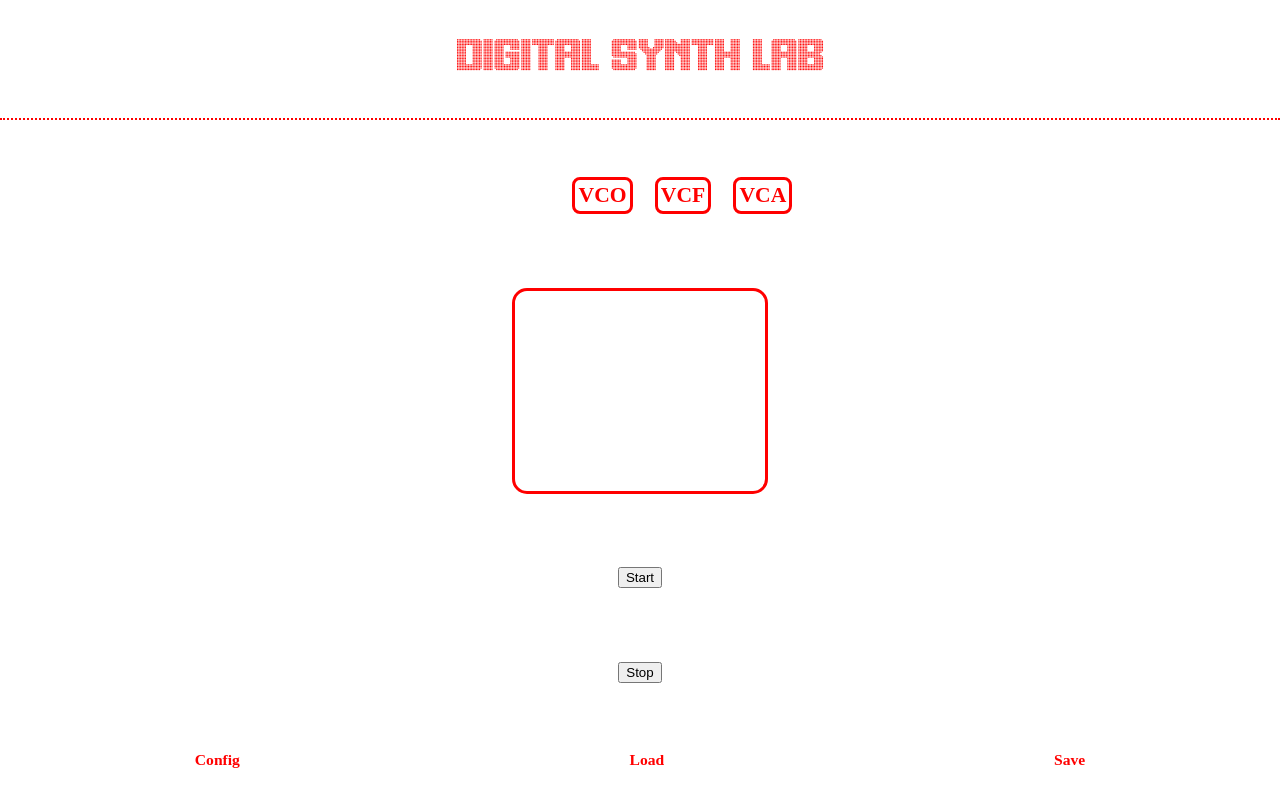
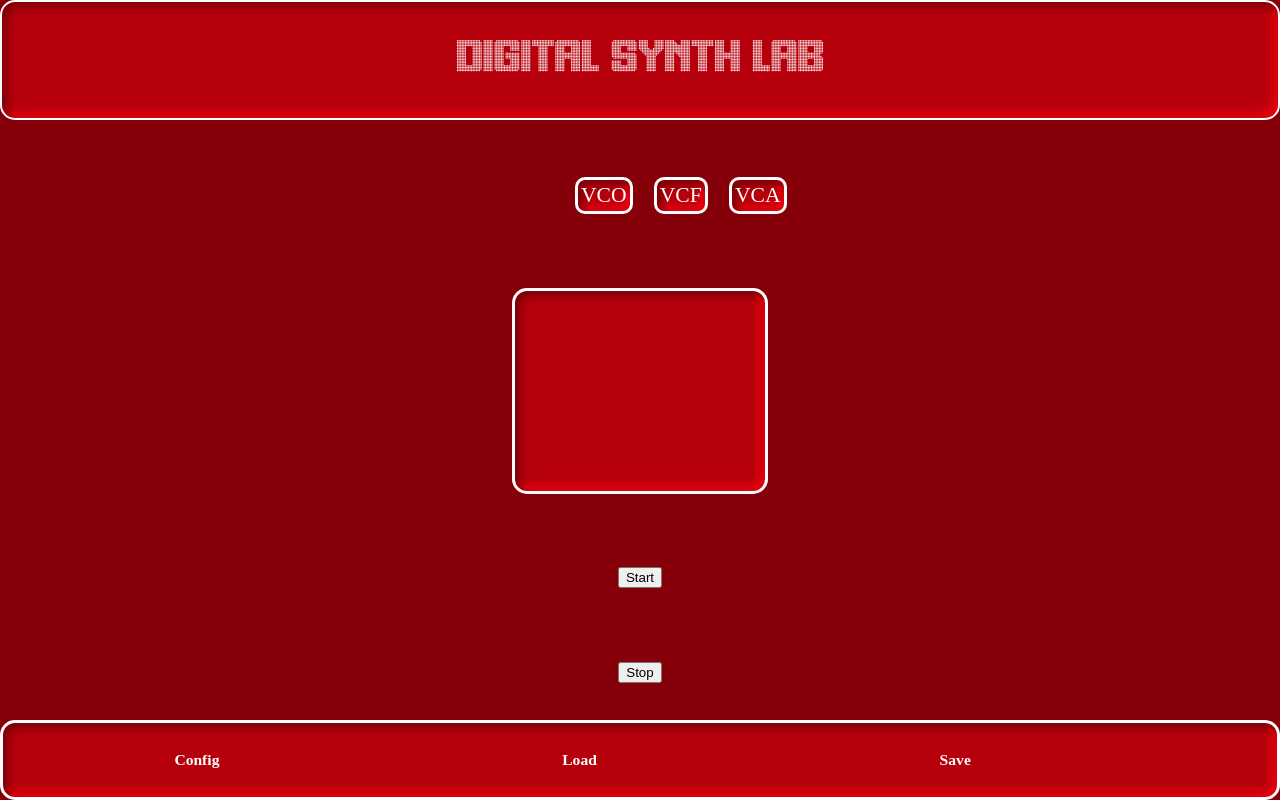
Before and after one commit to PhilippAubert/capstone-digitalSynth, a React (Create React App) app in the folder digitalsynth/: page / in a window 1280 px wide. Built offline with nearby package versions, Linux system fonts and the light colour scheme.

Commit message:
Add Neumorphism bg's

```diff
--- a/digitalsynth/src/App.css
+++ b/digitalsynth/src/App.css
@@ -6,18 +6,22 @@
   display: grid;
   grid-template-rows: 15vh auto 10vh;
   height: 100vh;
+  background: #850008;
 }
 
 .App-Header {
   font-family: "Squad";
   font-size: 2.9em;
-  color: #f00;
+  color: white;
   grid-row: 1/2;
   display: flex;
   justify-content: space-around;
   flex-direction: row;
   align-items: center;
-  border-bottom: 2px dotted #f00;
+  border-radius: 15px;
+  border: 2px solid white;
+  background: #b6000c;
+  box-shadow: inset 5px 5px 10px #7c0008, inset -5px -5px 10px #f00010;
 }
 
 .Nav-Bar {
@@ -46,21 +50,26 @@
 .Touchpad {
   height: 30%;
   width: 30%;
-  border: 3px solid #f00;
+  margin: 0 auto;
+  border: 3px solid white;
   border-radius: 15px;
-  margin: 0 auto;
+  background: #b6000c;
+  box-shadow: inset 5px 5px 10px #7c0008, inset -5px -5px 10px #f00010;
 }
 
 .Slider {
   text-decoration: none;
   font-family: "Toxigenesis";
-  color: #f00;
+  color: white;
   font-weight: 800;
-  border: 3px solid #f00;
-  border-radius: 8px;
+  border: 3px solid white;
+  border-radius: 10px;
   margin: 0 7%;
   padding: 2%;
   font-size: 90%;
+  font-weight: 200;
+  background: #b6000c;
+  box-shadow: inset 5px 5px 10px #7c0008, inset -5px -5px 10px #f00010;
 }
 
 input {
@@ -75,20 +84,27 @@ input {
   color: #f00;
   display: flex;
   justify-content: space-between;
+  border: 3px solid white;
+  border-radius: 15px;
+  background: #b6000c;
+  box-shadow: inset 5px 5px 10px #7c0008, inset -5px -5px 10px #f00010;
 }
 
 .Function-Board {
-  border: 3px solid #f00;
+  border: 2px solid white;
   font-family: "Toxigenesis";
-  color: #f00;
+  color: white;
   border-radius: 15px;
   width: 250px;
   height: 200px;
   margin: 1vh auto;
+  border-radius: 15px;
+  background: #b6000c;
+  box-shadow: inset 5px 5px 10px #7c0008, inset -5px -5px 10px #f00010;
 }
 
 .Function-Board h2 {
-  font-size: 15px;
+  font-size: 1em;
 }
 
 .Function-Board input {
--- a/digitalsynth/src/components/css/Footer.css
+++ b/digitalsynth/src/components/css/Footer.css
@@ -1,5 +1,5 @@
 .FooterNav {
-  width: 100vw;
+  width: 89vw;
   display: flex;
   flex-direction: row;
   justify-content: space-around;
@@ -7,4 +7,5 @@
   margin: 0 auto;
   font-family: "Toxigenesis";
   font-size: 1.3vh;
+  color: white;
 }
--- a/digitalsynth/src/components/css/Touchpad.css
+++ b/digitalsynth/src/components/css/Touchpad.css
@@ -1,6 +1,6 @@
 .Touchpad {
   height: 200px;
   width: 250px;
-  border: 3px solid #f00;
+  border: 3px solid white;
   border-radius: 15px;
 }
```
Also changed, not shown: digitalsynth/src/components/Touchpad.js (+2 -5 lines).
